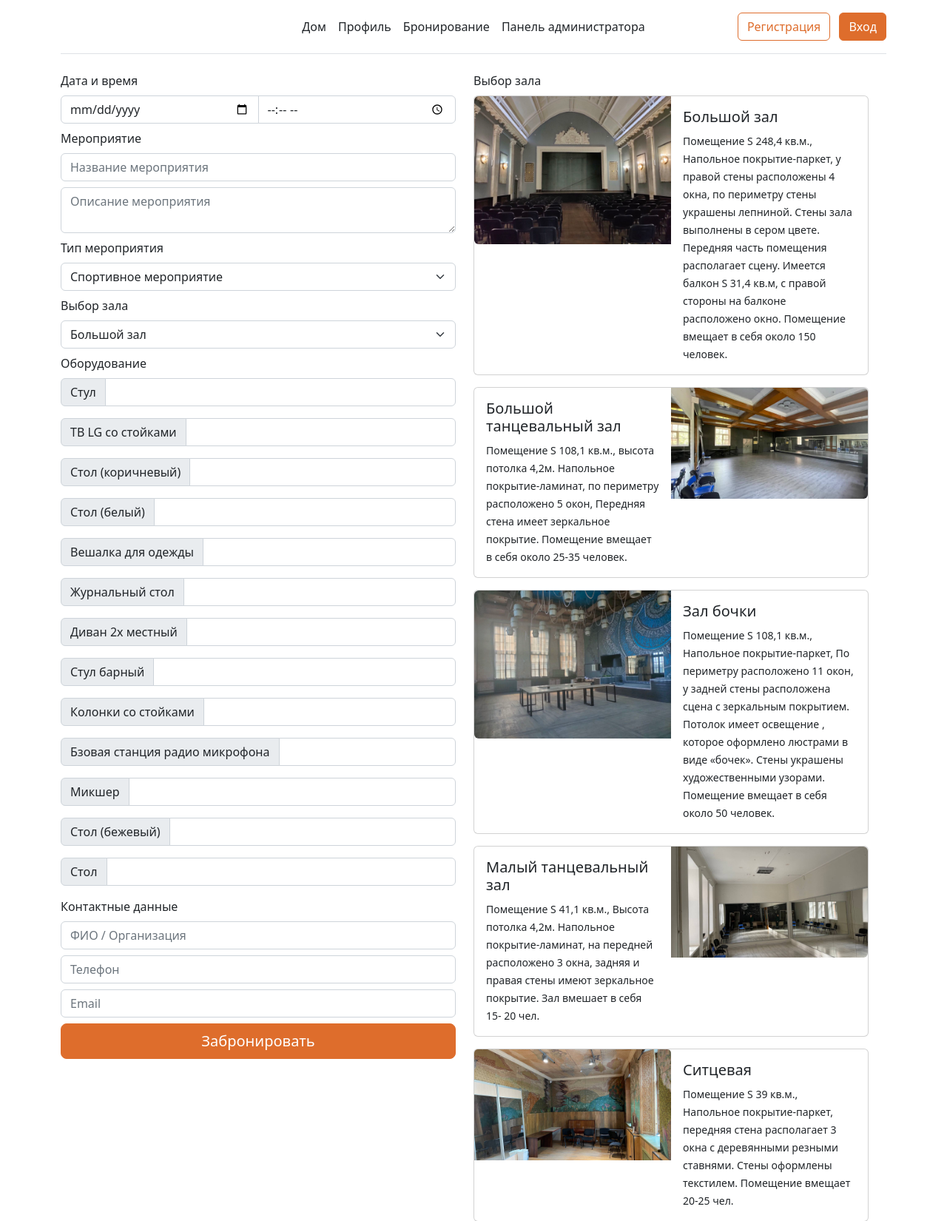
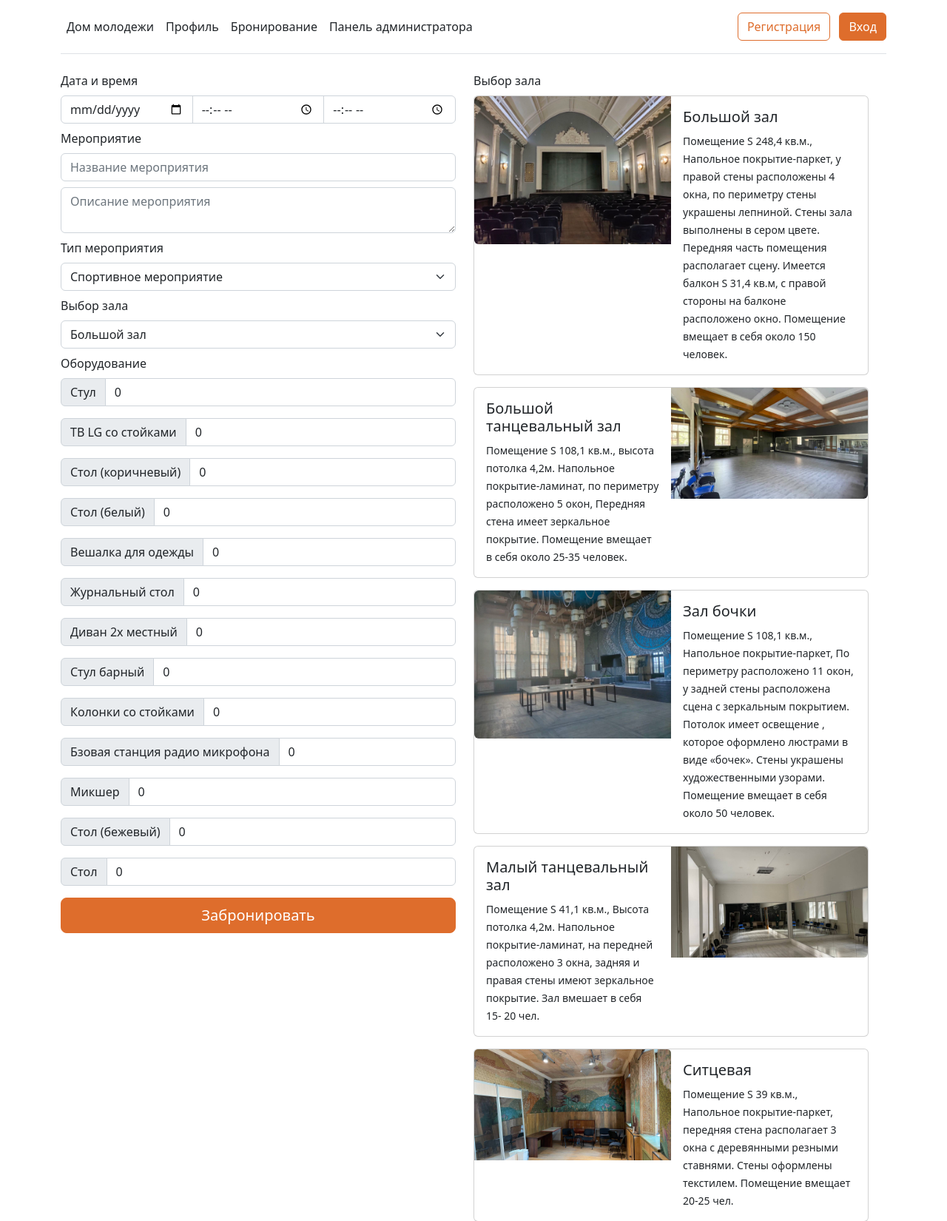
Before and after one commit to cyberaea/KDHACK22, a Django app: page /booking/ in a window 1280 px wide. Shown: the top 1650 px of the page at 74% size. Run offline with Django 4.2, Linux system fonts and the light colour scheme.

Commit message:
свежий стафф в букинге

```diff
--- a/case5/case5/static/css/style.css
+++ b/case5/case5/static/css/style.css
@@ -1,10 +1,8 @@
+@import url('https://fonts.googleapis.com/css2?family=Montserrat:wght@100&family=Rubik+Mono+One&display=swap');
+
 .logo {
     width: 50%;
     margin: auto;
-}
-.textdm {
-    font-family: 'Haymaker', sans-serif;
-    color: #fff;
 }
 .bgi {
     position: fixed;
@@ -29,6 +27,25 @@
 }
 .orange-text {
     color: #de6d2c;
+}
+.w:before {
+    content: '';
+    display: inline-block;
+    height: 100vh;
+    vertical-align: middle;
+}
+.w {
+    background-size: 100% 100%;
+}
+.dmt {
+    display: inline-block;
+    vertical-align: middle;
+    font-family: 'Rubik Mono One', sans-serif;
+    color: #fff;
+}
+.opt {
+    font-family: 'Montserrat', sans-serif;
+    text-align: end;
 }
 .btn-primary {
     background: #de6d2c;
--- a/case5/case5/templates/base.html
+++ b/case5/case5/templates/base.html
@@ -11,12 +11,9 @@
 <body>
     <div class="container">
         <header class="d-flex flex-wrap align-items-center justify-content-center justify-content-md-between py-3 mb-4 border-bottom">
-          <a href="/" class="d-flex align-items-center col-md-3 mb-2 mb-md-0 text-dark text-decoration-none">
-            <svg class="bi me-2" width="40" height="32" role="img" aria-label="Bootstrap"><use xlink:href="#bootstrap"></use></svg>
-          </a>
 
-          <ul class="nav col-12 col-md-auto mb-2 justify-content-center mb-md-0">
-            <li><a href="{% url 'home' %}" class="nav-link px-2 link-dark">Дом</a></li>
+          <ul class="nav col-12 text-start col-md-auto mb-2 mb-md-0">
+            <li><a href="{% url 'home' %}" class="nav-link px-2 link-dark">Дом молодежи</a></li>
             <li><a href="{% url 'profile' %}" class="nav-link px-2 link-dark">Профиль</a></li>
             <li><a href="{% url 'booking' %}" class="nav-link px-2 link-dark">Бронирование</a></li>
             <li><a href="{% url 'adminpanel' %}" class="nav-link px-2 link-dark">Панель администратора</a></li>
--- a/case5/case5/templates/booking.html
+++ b/case5/case5/templates/booking.html
@@ -11,6 +11,7 @@
             <div class="input-group col">
                 <input type="date" class="form-control mb-2" placeholder="Название мероприятия" name="date">
                 <input type="time" class="form-control mb-2" placeholder="Название мероприятия" name="time">
+                <input type="time" class="form-control mb-2" placeholder="Название мероприятия" name="timeend">
             </div>
             <label class="form-label">Мероприятие</label>
             <input type="text" class="form-control mb-2" placeholder="Название мероприятия" name="event_name">
@@ -39,61 +40,57 @@
             <div class="row row-cols-2">
                 <div class="input-group mb-3 col">
                     <span class="input-group-text">Стул</span>
-                    <input type="text" class="form-control" name="chair">
+                    <input type="text" class="form-control" value="0" name="chair">
                 </div>
                 <div class="input-group mb-3 col">
                     <span class="input-group-text">ТВ LG со стойками</span>
-                    <input type="text" class="form-control" name="LG">
+                    <input type="text" class="form-control" value="0" name="LG">
                 </div>
                 <div class="input-group mb-3 col">
                     <span class="input-group-text">Стол (коричневый)</span>
-                    <input type="nutextber" class="form-control" name="brown_table">
+                    <input type="nutextber" class="form-control" value="0" name="brown_table">
                 </div>
                 <div class="input-group mb-3 col">
                     <span class="input-group-text">Стол (белый)</span>
-                    <input type="nutextber" class="form-control" name="white_table">
+                    <input type="nutextber" class="form-control" value="0" name="white_table">
                 </div>
                 <div class="input-group mb-3 col">
                     <span class="input-group-text">Вешалка для одежды</span>
-                    <input type="nutextber" class="form-control" name="bebra">
+                    <input type="nutextber" class="form-control" value="0" name="bebra">
                 </div>
                 <div class="input-group mb-3 col">
                     <span class="input-group-text">Журнальный стол</span>
-                    <input type="nutextber" class="form-control" name="jour_table">
+                    <input type="nutextber" class="form-control" value="0" name="jour_table">
                 </div>
                 <div class="input-group mb-3 col">
                     <span class="input-group-text">Диван 2х местный</span>
-                    <input type="nutextber" class="form-control" name="sofa">
+                    <input type="nutextber" class="form-control" value="0" name="sofa">
                 </div>
                 <div class="input-group mb-3 col">
                     <span class="input-group-text">Стул барный</span>
-                    <input type="nutextber" class="form-control" name="bar_chair">
+                    <input type="nutextber" class="form-control" value="0" name="bar_chair">
                 </div>
                 <div class="input-group mb-3 col">
                     <span class="input-group-text">Колонки со стойками</span>
-                    <input type="nutextber" class="form-control" name="stereo">
+                    <input type="nutextber" class="form-control" value="0" name="stereo">
                 </div>
                 <div class="input-group mb-3 col">
                     <span class="input-group-text">Бзовая станция радио микрофона</span>
-                    <input type="nutextber" class="form-control" name="radio">
+                    <input type="nutextber" class="form-control" value="0" name="radio">
                 </div>
                 <div class="input-group mb-3 col">
                     <span class="input-group-text">Микшер</span>
-                    <input type="nutextber" class="form-control" name="mixer">
+                    <input type="nutextber" class="form-control" value="0" name="mixer">
                 </div>
                 <div class="input-group mb-3 col">
                     <span class="input-group-text">Стол (бежевый)</span>
-                    <input type="nutextber" class="form-control" name="beig_table">
+                    <input type="nutextber" class="form-control" value="0" name="beig_table">
                 </div>
                 <div class="input-group mb-3 col">
                     <span class="input-group-text">Стол</span>
-                    <input type="nutextber" class="form-control" name="table">
+                    <input type="nutextber" class="form-control" value="0" name="table">
                 </div>
             </div>
-            <label class="form-label">Контактные данные</label>
-            <input type="text" class="form-control mb-2" placeholder="ФИО / Организация" name="FIO">
-            <input type="text" class="form-control mb-2" placeholder="Телефон" name="tel">
-            <input type="text" class="form-control mb-2" placeholder="Email" name="email">
             <button class="w-100 btn btn-lg btn-primary" type="submit">Забронировать</button>
         </form>
     </div>
--- a/case5/case5/views.py
+++ b/case5/case5/views.py
@@ -5,6 +5,7 @@ from xmlrpc.server import MultiPathXMLRPCServer
 from django.forms import CharField
 from django.shortcuts import redirect, render
 from user.models import User
+from user.models import Booking
 from http import cookies
 
 
@@ -18,30 +19,29 @@ def reg(request):
     return render(request, 'reg.html')
 
 def booking(request):
+    book = Booking()
     if request.method == 'POST':
-        date = request.POST.get('date')
-        time = request.POST.get('time')
-        event_name = request.POST.get('event_name')
-        event_disc = request.POST.get('event_disc')
-        event_type = request.POST.get('event_type')
-        hall = request.POST.get('hall')
-        chair = request.POST.get('chair')
-        LG = request.POST.get('LG')
-        brown_table = request.POST.get('brown_table')
-        white_table = request.POST.get('white_table')
-        bebra = request.POST.get('bebra')
-        jour_table = request.POST.get('jour_table')
-        sofa = request.POST.get('sofa')
-        bar_chair = request.POST.get('bar_chair')
-        stereo = request.POST.get('stereo')
-        radio = request.POST.get('radio')
-        mixer = request.POST.get('mixer')
-        beig_table = request.POST.get('beig_table')
-        table =  request.POST.get('table')
-        FIO = request.POST.get('FIO')
-        tel = request.POST.get('tel')
-        email = request.POST.get('email')
-
+        book.date = request.POST.get('date')
+        book.time = request.POST.get('time')
+        book.timeend = request.POST.get('timeend')
+        book.title = request.POST.get('event_name')
+        book.description = request.POST.get('event_disc')
+        book.type = request.POST.get('event_type')
+        book.hall = request.POST.get('hall')
+        book.chairs = request.POST.get('chair')
+        book.TVs = request.POST.get('LG')
+        book.brown_tables = request.POST.get('brown_table')
+        book.white_tables = request.POST.get('white_table')
+        book.bebra_trees = request.POST.get('bebra')
+        book.journal_tables = request.POST.get('jour_table')
+        book.sofas = request.POST.get('sofa')
+        book.bar_stools = request.POST.get('bar_chair')
+        book.speakers = request.POST.get('stereo')
+        book.mic = request.POST.get('radio')
+        book.mixer = request.POST.get('mixer')
+        book.beige_tables = request.POST.get('beig_table')
+        book.tables =  request.POST.get('table')
+        book.save()
     return render(request, 'booking.html')
 
 def profile(request):
```
Also changed, not shown: case5/case5/templates/home.html (+8 -3 lines), case5/case5/static/img/yh.jpg (deleted), case5/case5/static/img/yh.png (added).
